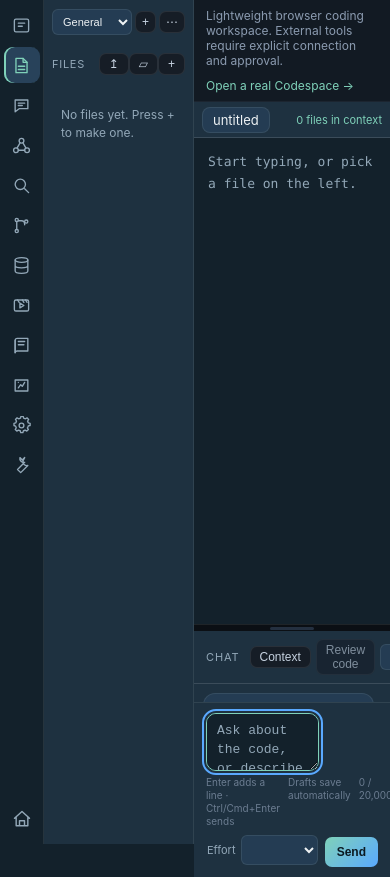
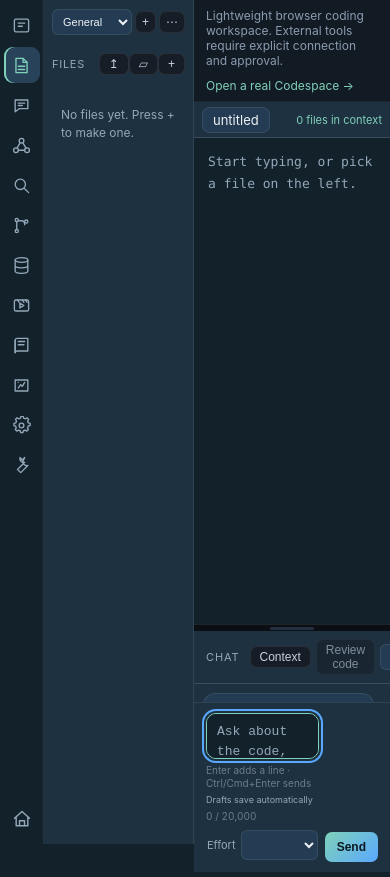
Before and after one commit to akbarambali157-dev/ChromeOS-Efficiency-Updates, a browser extension: page new-tab-launcher/claude-app.html in a window 390 px wide. Both pictures are taken after a click on the button 20 px from the left and 105 px from the top of the page. Shown: the top 877 px of the page. Drawn offline with Linux system fonts and the light colour scheme.

Commit message:
Polish chat composer draft and responsive status

```diff
--- a/new-tab-launcher/claude-app.css
+++ b/new-tab-launcher/claude-app.css
@@ -598,3 +598,10 @@ body.cc .v45-actions button,body.cc .v45-scene button,body.cc .v45-character but
 body.cc button:disabled,body.cc input:disabled,body.cc textarea:disabled,body.cc select:disabled{opacity:.58}
 body.cc .workspace-card,body.cc .context-item,body.cc .v45-logitem,
 body.cc .v45-summary,body.cc .project-task,body.cc .project-note{overflow-wrap:anywhere}
+
+/* Phase 2 — composer clarity, draft status and compact responsive controls. */
+body.cc .chat-compose-meta{display:flex;flex-wrap:wrap;align-items:center;gap:5px 10px}
+body.cc .draft-status{color:var(--cc-text-dim);font-size:10px}
+body.cc #chatCharCount{margin-left:auto;white-space:nowrap;font-variant-numeric:tabular-nums}
+body.cc #chatIn{min-height:46px;max-height:180px;resize:none;overflow-y:auto;line-height:1.55}
+@media(max-width:640px){body.cc .chat-compose-meta{gap:4px 7px}body.cc .draft-status{font-size:9px}body.cc #chatCharCount{margin-left:0}}
```
